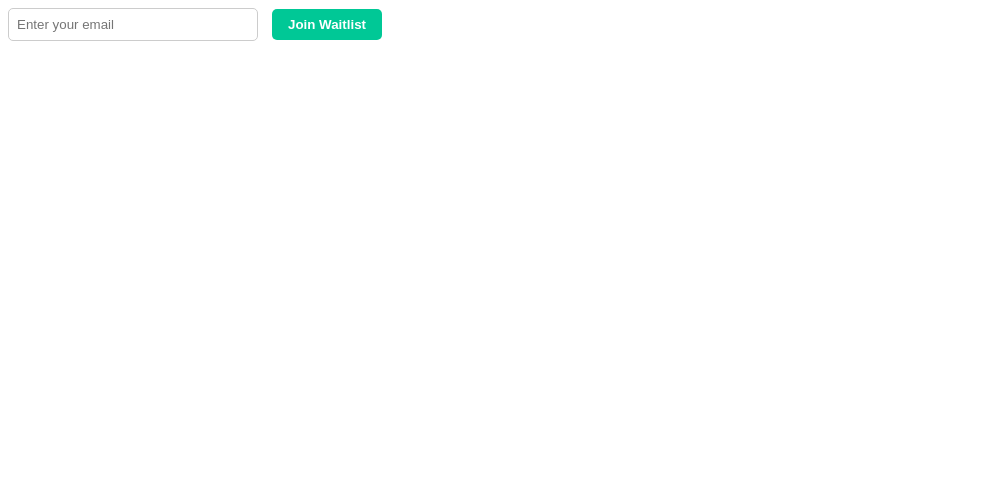
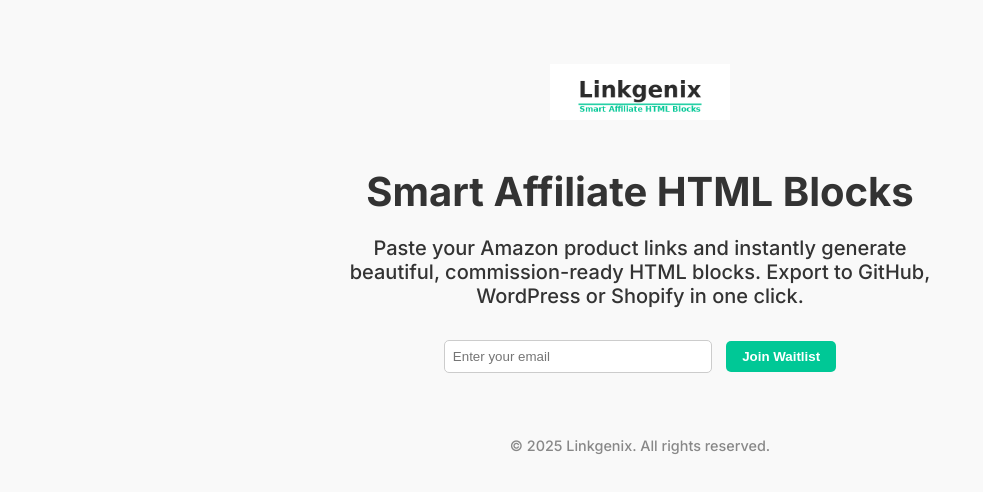
Before and after one commit to TriggerTrigger/linkgenix-landing, a plain HTML site: page index.html in a window 1280 px wide. Shown: the whole page, without its empty margins (0-983 px from the left). Drawn offline with Linux system fonts and the light colour scheme.

Commit message:
Update index.html

```diff
--- a/index.html
+++ b/index.html
@@ -1,4 +1,69 @@
-<form name="waitlist" method="POST" data-netlify="true" action="/thank-you.html">
+<!DOCTYPE html>
+<html lang="en">
+<head>
+  <meta charset="UTF-8" />
+  <meta name="viewport" content="width=device-width, initial-scale=1.0" />
+  <title>Linkgenix</title>
+  <link rel="preconnect" href="https://fonts.googleapis.com">
+  <link rel="preconnect" href="https://fonts.gstatic.com" crossorigin>
+  <link href="https://fonts.googleapis.com/css2?family=Inter:wght@500;700&display=swap" rel="stylesheet">
+  <style>
+    body {
+      margin: 0;
+      font-family: 'Inter', sans-serif;
+      background: #f9f9f9;
+      color: #333;
+      text-align: center;
+      padding: 2rem;
+    }
+    .logo {
+      width: 180px;
+      margin: 2rem auto 1rem;
+    }
+    h1 {
+      font-size: 2.5rem;
+      margin-bottom: 1rem;
+    }
+    p {
+      font-size: 1.25rem;
+      margin-bottom: 2rem;
+      max-width: 600px;
+      margin-left: auto;
+      margin-right: auto;
+    }
+    .cta {
+      display: inline-block;
+      padding: 1rem 2rem;
+      background: #00C896;
+      color: white;
+      font-weight: bold;
+      border-radius: 10px;
+      text-decoration: none;
+      font-size: 1.1rem;
+      transition: background 0.2s;
+    }
+    .cta:hover {
+      background: #00a77a;
+    }
+    form {
+      margin-top: 2rem;
+    }
+    footer {
+      margin-top: 4rem;
+      font-size: 0.9rem;
+      color: #888;
+    }
+  </style>
+</head>
+<body>
+  <img src="linkgenix_logo.png" alt="Linkgenix Logo" class="logo" />
+  <h1>Smart Affiliate HTML Blocks</h1>
+  <p>
+    Paste your Amazon product links and instantly generate beautiful, commission-ready HTML blocks.
+    Export to GitHub, WordPress or Shopify in one click.
+  </p>
+
+  <form name="waitlist" method="POST" data-netlify="true" action="thank-you.html">
     <input type="hidden" name="form-name" value="waitlist">
     <input
       type="email"
@@ -13,3 +78,9 @@
       Join Waitlist
     </button>
   </form>
+
+  <footer>
+    &copy; 2025 Linkgenix. All rights reserved.
+  </footer>
+</body>
+</html>
```
Lines whose indentation alone changed are shown as unchanged.
